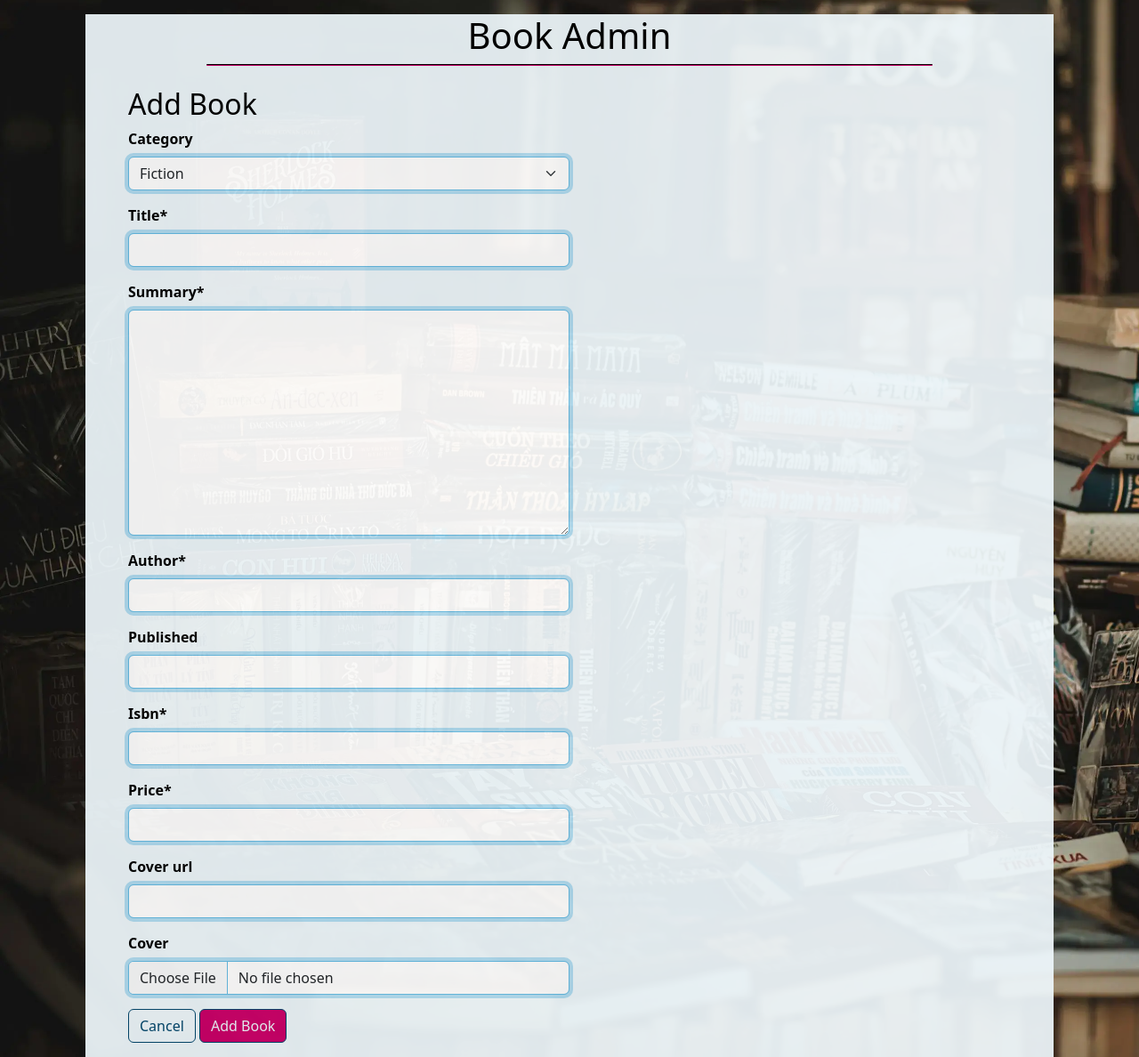
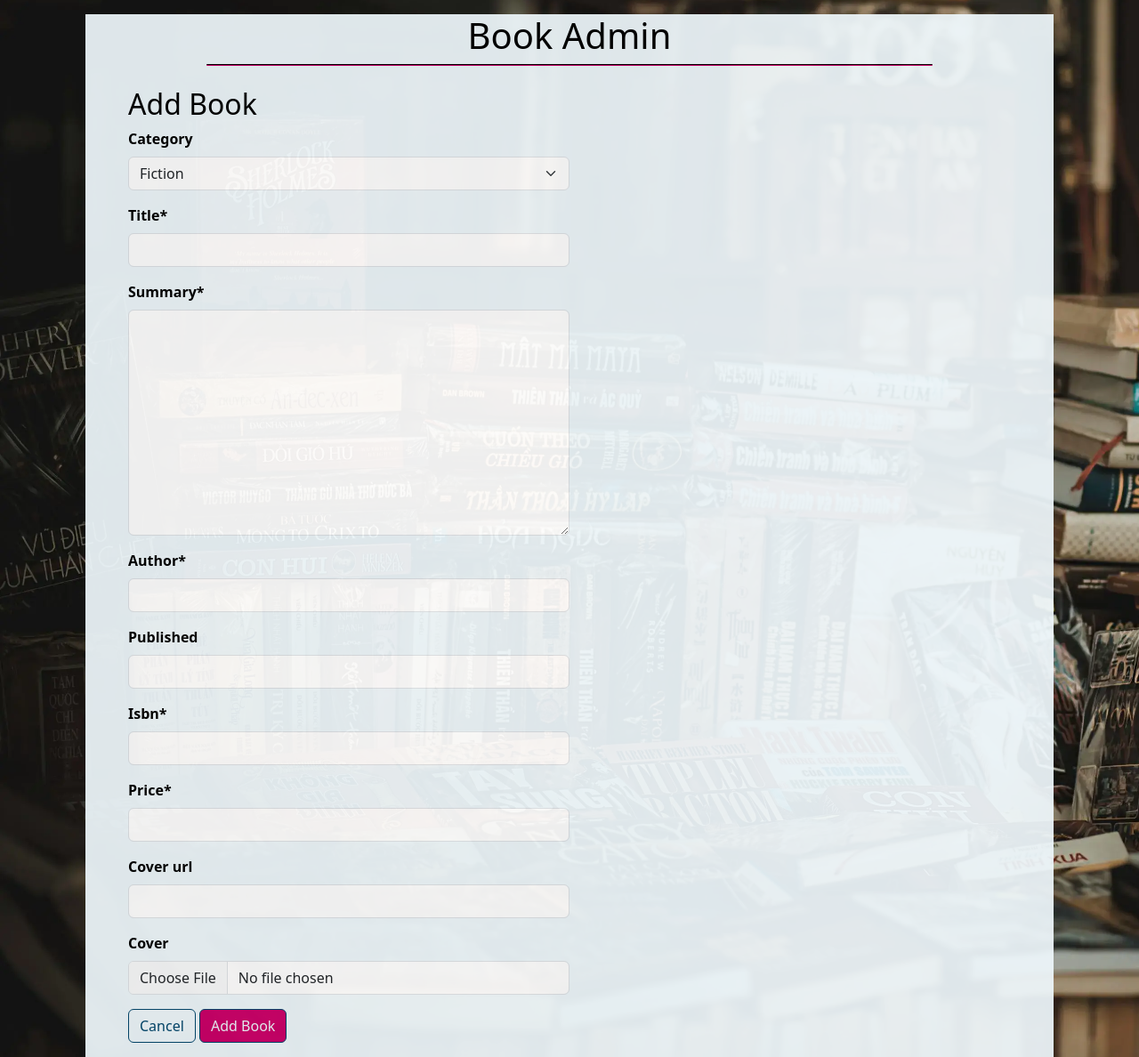
Before and after one commit to abz2489/book-mark-it, a Django app: page /books/add/ in a window 1280 px wide. Shown: the part 102-1290 px from the top of the page at 89% size. Run offline with Django 3.2, Linux system fonts and the light colour scheme; data comes from the database, SQL or seed files in the repository; some libraries are stand-ins or nearby versions; some web fonts are replaced.

Commit message:
Amend global class input border to focus state

```diff
--- a/static/css/base.css
+++ b/static/css/base.css
@@ -93,7 +93,7 @@ body {
     color: #EEF7FB;
 }
 
-.input-border {
+.input-border:focus {
     background-color: var(--bs-body-bg);
     border-color: #64BBE4;
     box-shadow: 0 0 0 0.25rem rgba(100,187,228,.45);
```
